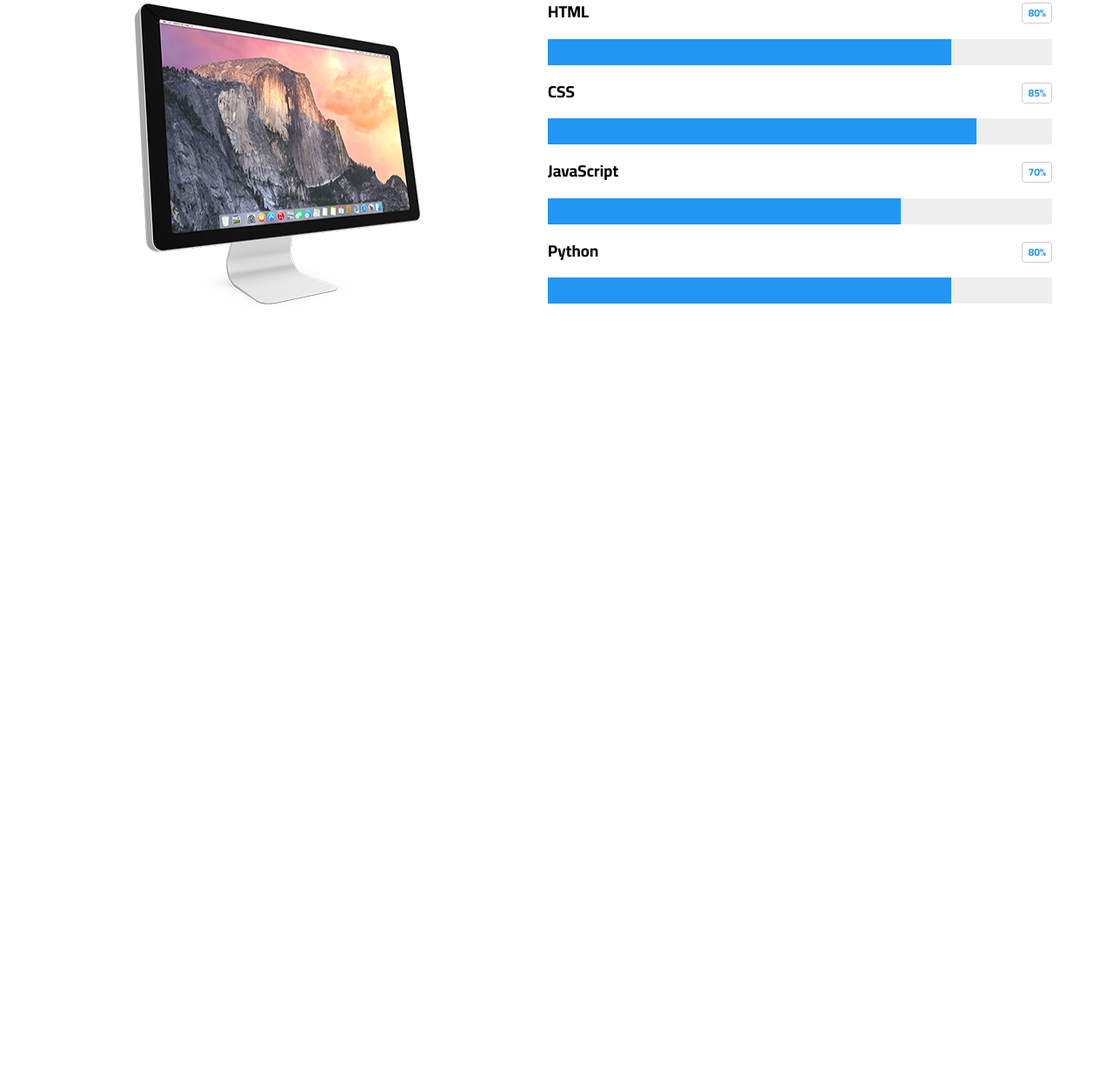
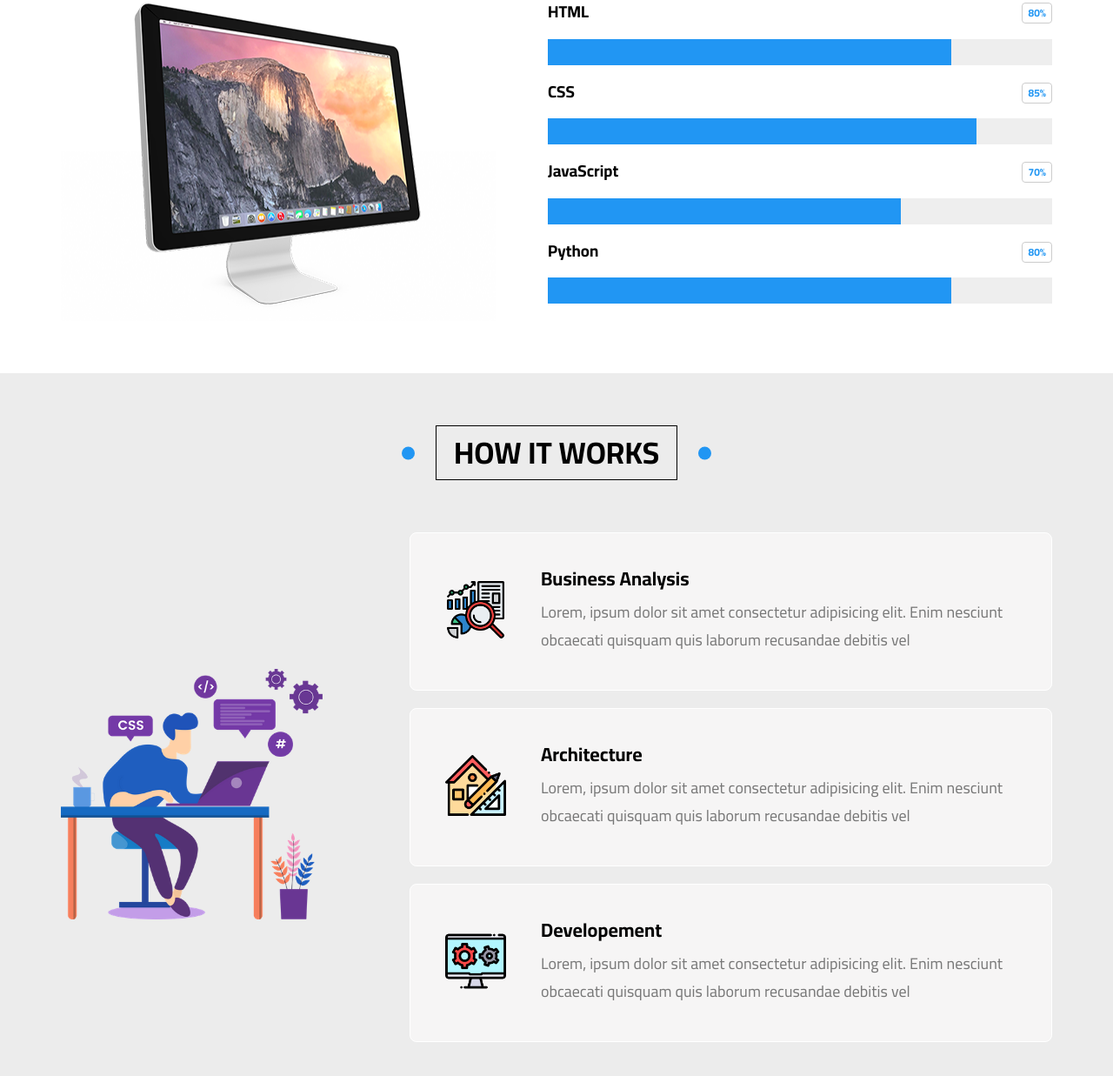
Before and after one commit to raid-coder/Elzero, a plain HTML site: page index.html in a window 1280 px wide. Shown: the part 7167-8404 px from the top of the page at 87% size. Before the commit the page ends 7596 px from the top, so only its background shows below. Drawn offline with Linux system fonts and the light colour scheme.

Commit message:
work steps

```diff
--- a/css/elzero.css
+++ b/css/elzero.css
@@ -60,6 +60,7 @@ a {
 	position: relative;
 	transition: color 0.3s, border-color 0.3s;
 	z-index: 1;
+	cursor: default;
 }
 .section-title:hover {
 	color: white;
@@ -790,6 +791,73 @@ header .container {
 	background-color: var(--main-color);
 }
 /* End Skills */
+/* Start Word Steps */
+.work-steps {
+	padding: var(--section-padding) 0;
+	background-color: var(--secondary-color);
+}
+.work-steps .container {
+	display: flex;
+	gap: 100px;
+	align-items: center;
+}
+@media (max-width: 991px) {
+	.work-steps .container {
+		flex-direction: column;
+	}
+}
+.work-steps .container img {
+	max-width: 100%;
+}
+.work-steps .container .categories .box {
+	padding: 40px;
+	display: flex;
+	gap: 40px;
+	background-color: #f6f5f5;
+	border: 1px solid white;
+	border-radius: 8px;
+	margin-bottom: 20px;
+	align-items: center;
+	position: relative;
+	isolation: isolate;
+}
+@media (max-width: 767px) {
+	.work-steps .container .categories .box {
+		text-align: center;
+		flex-direction: column;
+	}
+}
+.work-steps .container .categories .box::before {
+	content: "";
+	position: absolute;
+	inset: 0;
+	background-color: #ededed;
+	z-index: -1;
+	scale: 0;
+	transition: scale 0.3s;
+}
+.work-steps .container .categories .box:hover::before {
+	scale: 1;
+}
+.work-steps .container .categories .box .image-holder {
+	width: 70px;
+	flex-shrink: 0;
+}
+.work-steps .container .categories .box img {
+	max-width: 100%;
+}
+.work-steps .container .categories .box .text h3 {
+	font-size: 22px;
+	margin-bottom: 10px;
+	cursor: default;
+}
+.work-steps .container .categories .box .text p {
+	line-height: 1.8;
+	font-size: 18px;
+	color: #777;
+	cursor: default;
+}
+/* End Word Steps */
 /* Start animation */
 @keyframes image-float {
 	0%,
--- a/index.html
+++ b/index.html
@@ -672,5 +672,56 @@
 			</div>
 		</div>
 		<!-- End Skills -->
+		<!-- Start Word Steps -->
+		<div class="work-steps" id="work-steps">
+			<h2 class="section-title">How it works</h2>
+			<div class="container">
+				<image-holder
+					><img src="images/work-steps.png" alt=""
+				/></image-holder>
+				<div class="categories">
+					<div class="box">
+						<div class="image-holder">
+							<img src="images/work-steps-1.png" alt="" />
+						</div>
+						<div class="text">
+							<h3>Business Analysis</h3>
+							<p>
+								Lorem, ipsum dolor sit amet consectetur
+								adipisicing elit. Enim nesciunt obcaecati
+								quisquam quis laborum recusandae debitis vel
+							</p>
+						</div>
+					</div>
+					<div class="box">
+						<div class="image-holder">
+							<img src="images/work-steps-2.png" alt="" />
+						</div>
+						<div class="text">
+							<h3>Architecture</h3>
+							<p>
+								Lorem, ipsum dolor sit amet consectetur
+								adipisicing elit. Enim nesciunt obcaecati
+								quisquam quis laborum recusandae debitis vel
+							</p>
+						</div>
+					</div>
+					<div class="box">
+						<div class="image-holder">
+							<img src="images/work-steps-3.png" alt="" />
+						</div>
+						<div class="text">
+							<h3>Developement</h3>
+							<p>
+								Lorem, ipsum dolor sit amet consectetur
+								adipisicing elit. Enim nesciunt obcaecati
+								quisquam quis laborum recusandae debitis vel
+							</p>
+						</div>
+					</div>
+				</div>
+			</div>
+		</div>
+		<!-- End Word Steps -->
 	</body>
 </html>
```
